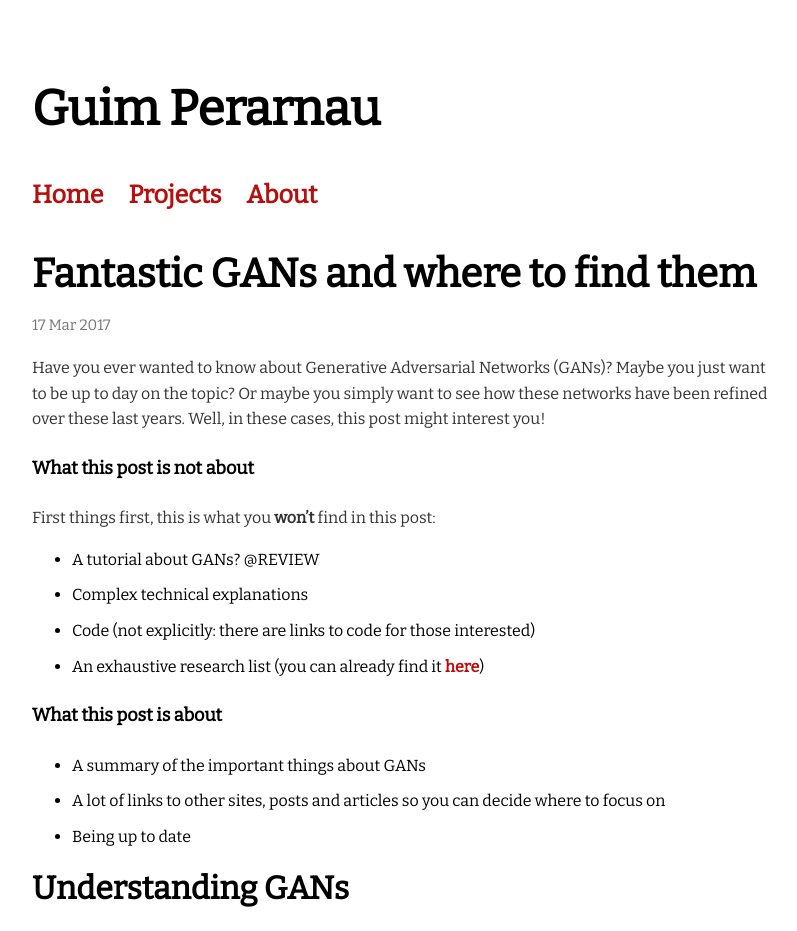
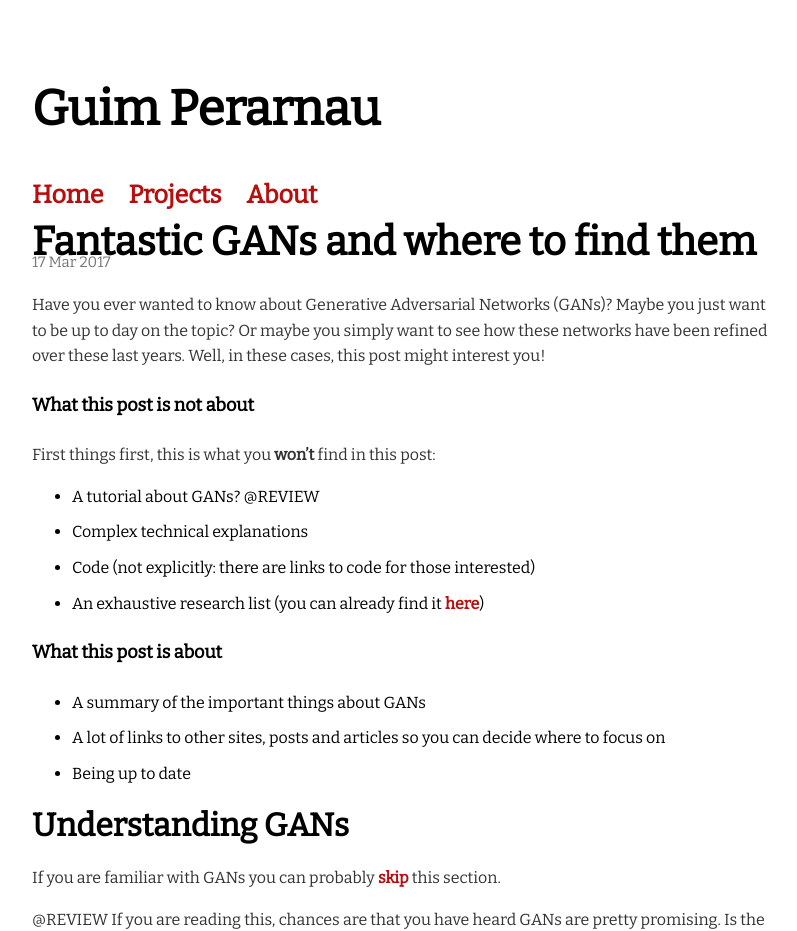
Before and after one commit to Guim3/guim3.github.io, a Jekyll site: the page built from _posts/2017-03-20-Fantastic-GANs-and-where-to-find-them.md, in a window 1280 px wide. Shown: the top 931 px of the page, without its empty margins (233-1030 px from the left). Built offline with Jekyll 4.4.1, drawn with Linux system fonts in a browser that asks for light colours; comment, search, counter and statistics services are not loaded.

Commit message:
Finally fix post title style

```diff
--- a/blog/index.html
+++ b/blog/index.html
@@ -2,7 +2,7 @@
 layout: default
 title: Posts
 ---
-	<div class="post-title">{{ page.title }}</div>
+	<h1 class="post_title">{{ page.title }}</h1>
 	<ul class="posts">
 
 	  {% for post in site.posts %}
--- a/css/main.css
+++ b/css/main.css
@@ -27,10 +27,6 @@ img.circular {
 {
     margin: 0 auto;
     display: block;
-}
-
-h1.post_title{
-  margin-bottom: 0px;
 }
 
 div.home_intro {
@@ -105,12 +101,8 @@ h1 {
 	font-weight: 700;
 	line-height: 78px;
 }
-div.post-title{
-  font-family: Bitter;
-  font-size: 40px;
-  font-style: normal;
-  font-variant: normal;
-  font-weight: 700;
+h1.post_title{
+  margin-bottom: 0px;
   line-height: 15px;
 }
 h2 {
```
